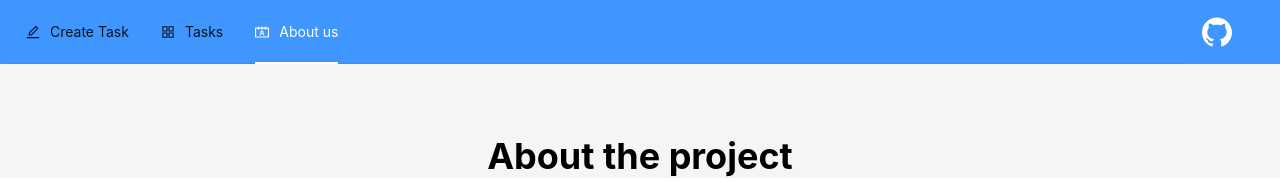
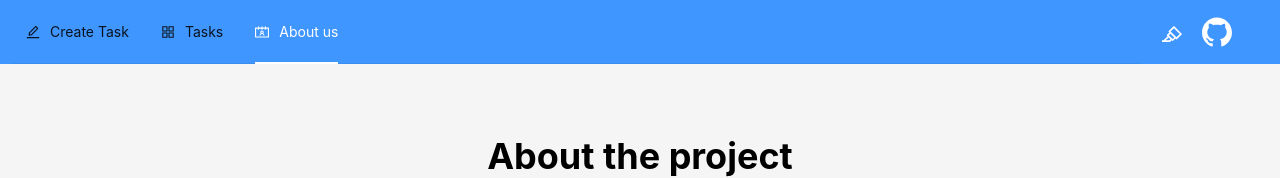
Before and after one commit to NZ888/React-Redux-TodoList, a React (Vite) app: page / in a window 1280 px wide. Shown: the top 178 px of the page. Built offline with nearby package versions, Linux system fonts and the light colour scheme.

Commit message:
Added theme selection functionality in ThemeDropdownComponent.jsx. A new slice has been made for themes in themeSlice.js

```diff
--- /dev/null
+++ b/src/Redux/slices/themeSlice.js
@@ -0,0 +1,14 @@
+import {createSlice} from '@reduxjs/toolkit';
+
+export const themeSlice = createSlice({
+    name: 'theme',
+    initialState: {},
+    reducers: {
+        changeTheme: (state, action) => {
+            state.theme = action.payload;
+        }
+    }
+})
+
+export const {changeTheme} = themeSlice.actions;
+export default themeSlice.reducer;
--- a/src/Redux/stores/store.js
+++ b/src/Redux/stores/store.js
@@ -1,18 +1,20 @@
 import {configureStore, combineReducers}  from "@reduxjs/toolkit";
 import tasksReducer from "../slices/tasksSlice.js";
 import categoryReducer from "../slices/categorySlice.js"
+import themeReducer from "../slices/themeSlice.js"
 import storage from 'redux-persist/lib/storage';
 import { persistStore, persistReducer, FLUSH, REHYDRATE, PAUSE, PERSIST, PURGE, REGISTER } from 'redux-persist';
 
 const persistConfig = {
     key: 'root',
     storage,
-    whitelist: ['tasks', 'category'],
+    whitelist: ['tasks', 'category', 'theme'],
 }
 
 const rootReducer = combineReducers({
     tasks: tasksReducer,
     category: categoryReducer,
+    theme: themeReducer
 })
 
 const persistedReducer = persistReducer(persistConfig, rootReducer);
--- a/src/components/header/MainHeader.jsx
+++ b/src/components/header/MainHeader.jsx
@@ -4,7 +4,7 @@ import MenuComponent from "../menu /MenuComponent.jsx";
 import {GithubOutlined} from "@ant-design/icons";
 const { Header} = Layout;
 
-const headerStyle = {
+const baseHeaderStyle = {
     textAlign: 'center',
     color: '#fff',
     height: 64,
@@ -18,6 +18,7 @@ const headerStyle = {
     alignItems: 'center',
     gap: 20
 };
+
 const githubLogoStyle = {
     fontSize: 30,
     color: '#fff',
@@ -28,7 +29,7 @@ const MainHeader = () => {
     };
     return (
         <>
-            <Header style={headerStyle}>
+            <Header style={baseHeaderStyle}>
                 <MenuComponent/>
                 <GithubOutlined style={githubLogoStyle} onClick={openGithubProfile}/>
             </Header>
--- a/src/components/menu /MenuComponent.jsx
+++ b/src/components/menu /MenuComponent.jsx
@@ -3,6 +3,7 @@ import { AppstoreOutlined, ContactsOutlined, EditOutlined } from '@ant-design/ic
 import { NavLink, useLocation } from 'react-router-dom';
 import "./menu.css"
 import SearchModalComponent from "./search-modal/SearchModalComponent.jsx";
+import ThemeDropdownComponent from "./theme-dropdown/ThemeDropdownComponent.jsx";
 const rawItems = [
     {
         key: 'create',
@@ -68,9 +69,11 @@ export default function MenuComponent() {
                         minWidth: 0,
                         lineHeight: '64px',
                         background: '#4096ff',
+                        // background: rgba(255, 255, 255, 0.12);
                     }}
                 />
             </nav>
+            <ThemeDropdownComponent />
             {pathname.includes('tasks') && (
                 <SearchModalComponent/>
             )}
--- /dev/null
+++ b/src/components/menu /theme-dropdown/ThemeDropdownComponent.jsx
@@ -0,0 +1,40 @@
+import React from 'react';
+import {AntDesignOutlined, DotChartOutlined, HighlightOutlined} from '@ant-design/icons';
+import { Dropdown,  Space } from 'antd';
+import {useDispatch} from 'react-redux';
+import {changeTheme} from "../../../Redux/slices/themeSlice.js";
+
+const items = [
+    {
+        label: 'base theme',
+        key: 'baseTheme',
+        icon: <AntDesignOutlined />,
+    },
+    {
+        label: 'modern theme',
+        key: 'modernTheme',
+        icon: <DotChartOutlined />,
+    },
+];
+
+const ThemeDropdownComponent = () => {
+    const dispatch = useDispatch();
+
+    const onClick = ({ key }) => {
+        dispatch(changeTheme(key));
+    };
+
+    return (
+        <div>
+            <Dropdown menu={{ items, onClick }}>
+                <a onClick={e => e.preventDefault()}>
+                    <Space>
+                        <HighlightOutlined style={{fontSize:"20px", marginTop:"28px", color:"white"}}/>
+                    </Space>
+                </a>
+            </Dropdown>
+        </div>
+    );
+};
+
+export default ThemeDropdownComponent;
```
